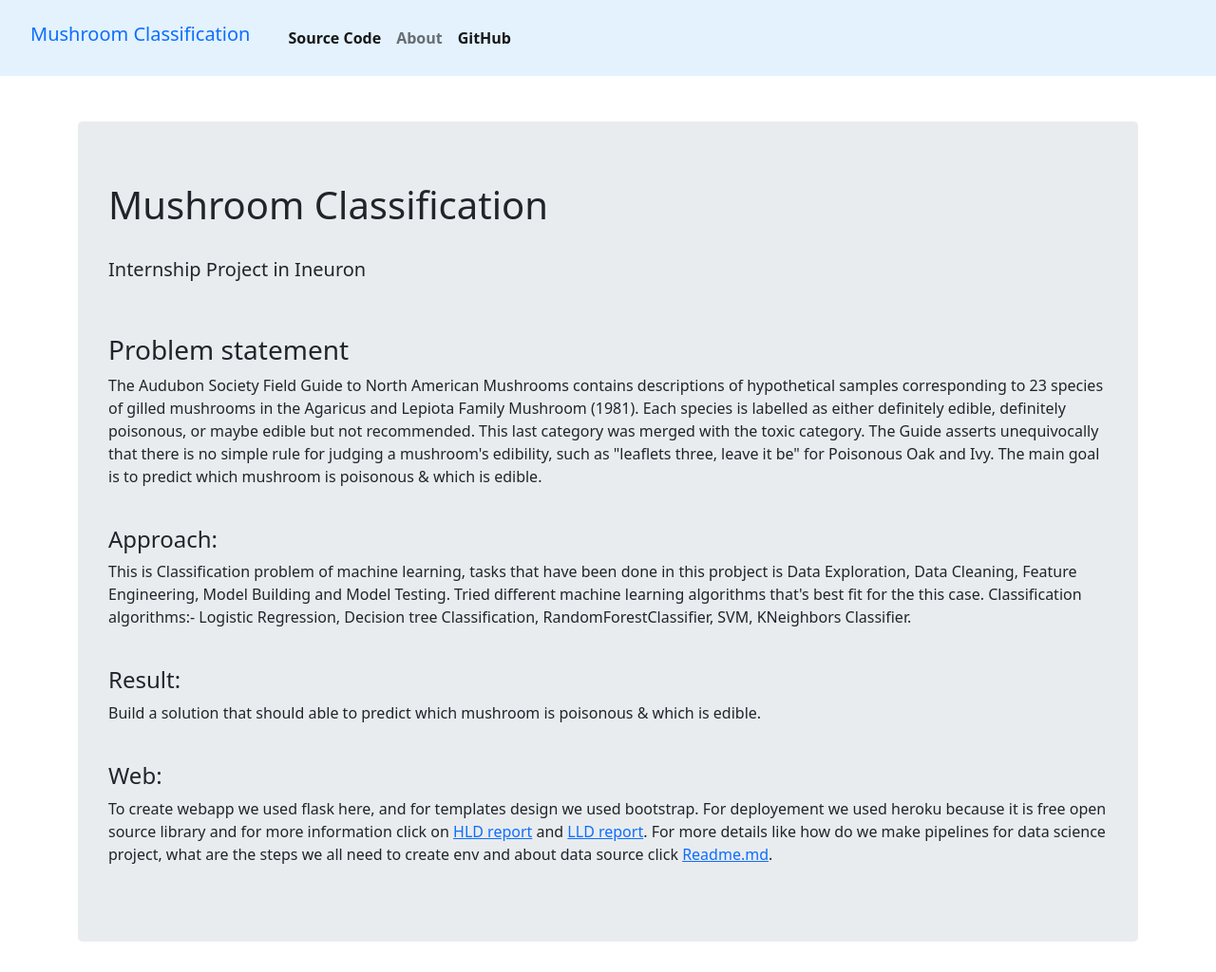
After one commit to Abhi-prasad7042/Mushroom-Classification-end-to-end, a Flask app: page /about in a window 1280 px wide. The commit adds this page. Shown: the whole page at 95% size. Run offline with Flask 2, Linux system fonts and the light colour scheme; parts of the project's set-up code (start-up, migrations or seed data) failed here and were passed over.

Commit message:
web app modify and add one more template

```diff
--- a/app.py
+++ b/app.py
@@ -14,6 +14,10 @@ app = Flask(__name__, template_folder=template_dir)
 def index():
     return render_template("home.html")
 
+@app.route("/about")
+def about():
+    return render_template("about.html")
+
 @app.route('/predict',methods=['POST'])
 def predict():
     final_feat = list(request.form.values())
--- /dev/null
+++ b/webapp/templates/about.html
@@ -0,0 +1,74 @@
+<!DOCTYPE html>
+<html lang="en">
+
+<head>
+    <meta charset="UTF-8">
+    <meta http-equiv="X-UA-Compatible" content="IE=edge">
+    <meta name="viewport" content="width=device-width, initial-scale=1.0">
+    <link rel="stylesheet" href="https://cdn.jsdelivr.net/npm/bootstrap@4.6.1/dist/css/bootstrap.min.css"
+        integrity="sha384-zCbKRCUGaJDkqS1kPbPd7TveP5iyJE0EjAuZQTgFLD2ylzuqKfdKlfG/eSrtxUkn" crossorigin="anonymous">
+    <link href="https://cdn.jsdelivr.net/npm/bootstrap@5.1.3/dist/css/bootstrap.min.css" rel="stylesheet"
+        integrity="sha384-1BmE4kWBq78iYhFldvKuhfTAU6auU8tT94WrHftjDbrCEXSU1oBoqyl2QvZ6jIW3" crossorigin="anonymous">
+    <script src="https://cdn.jsdelivr.net/npm/bootstrap@5.1.3/dist/js/bootstrap.bundle.min.js"
+        integrity="sha384-ka7Sk0Gln4gmtz2MlQnikT1wXgYsOg+OMhuP+IlRH9sENBO0LRn5q+8nbTov4+1p"
+        crossorigin="anonymous"></script>
+    <title>Document</title>
+</head>
+<body>
+    <nav class="navbar navbar-expand-lg navbar-light" style="background-color: #e3f2fd;">
+        <h1 class="navbar-brand"><a class="nav-link" href="{{url_for('index')}}">Mushroom Classification</a></h1>
+        <button class="navbar-toggler" type="button" data-toggle="collapse" data-target="#navbarSupportedContent" aria-controls="navbarSupportedContent" aria-expanded="false" aria-label="Toggle navigation">
+          <span class="navbar-toggler-icon"></span>
+        </button>
+
+        <div class="collapse navbar-collapse" id="navbarSupportedContent">
+          <ul class="navbar-nav mr-auto">
+            <li class="nav-item active">
+              <a class="nav-link" href="https://github.com/Abhi-prasad7042/Mushroom-classification-end-to-end"><b>Source Code</b><span class="sr-only">(current)</span></a>
+            </li>
+            <li class="nav-item disabled">
+              <a class="nav-link" href="{{url_for('about')}}"><b>About</b></a>
+            </li>
+            <li class="nav-item active">
+                <a class="nav-link" href="https://github.com/Abhi-prasad7042"><b>GitHub</b></a>
+            </li>
+          </ul>
+        </div>
+    </nav><br><br>
+
+    <main role="main" class="container">
+        <div class="jumbotron">
+          <h1>Mushroom Classification</h1>
+          <br>
+          <h2 class="lead">Internship Project in Ineuron</h2>
+          <br>
+          <br>
+
+          <h3>Problem statement</h3>
+          <p>The Audubon Society Field Guide to North American Mushrooms contains descriptions of hypothetical samples corresponding to 23 species of gilled mushrooms in the
+            Agaricus and Lepiota Family Mushroom (1981). Each species is labelled as either
+            definitely edible, definitely poisonous, or maybe edible but not recommended. This last
+            category was merged with the toxic category. The Guide asserts unequivocally that
+            there is no simple rule for judging a mushroom's edibility, such as "leaflets three, leave it
+            be" for Poisonous Oak and Ivy.
+            The main goal is to predict which mushroom is poisonous & which is edible.</p>
+
+          <br>
+          <h4>Approach:</h4>
+          <p>This is Classification problem of machine learning, tasks that have been done in this probject is Data Exploration, Data Cleaning, Feature Engineering, Model Building and Model Testing. Tried different machine learning algorithms that's best fit for the this case. Classification algorithms:- Logistic Regression, Decision tree Classification, RandomForestClassifier, SVM, KNeighbors Classifier.</p>
+          <br>
+          <h4>Result:</h4>
+          <p>Build a solution that should able to predict which mushroom is
+            poisonous & which is edible.</p>
+          <br>
+
+          <h4>Web:</h4>
+          <p>To create webapp we used flask here, and for templates design we used bootstrap. For deployement we used heroku because it is free open source library and for more information click on <a href="https://github.com/Abhi-prasad7042/Mushroom-classification-end-to-end/blob/main/docs/HLD%20Report%20Mushroom%20classification.docx?raw=true">HLD report</a> and <a href="https://github.com/Abhi-prasad7042/Mushroom-classification-end-to-end/blob/main/docs/LLD%20Report%20for%20Mushroom%20classification.docx?raw=true">LLD report</a>. For more details like how do we make pipelines for data science project, what are the steps we all need to create env and about data source click <a href="https://github.com/Abhi-prasad7042/Mushroom-classification-end-to-end/blob/main/README.md">Readme.md</a>.</p>
+
+        </div>
+      </main>
+
+
+</body>
+
+</html>
```
Also changed, not shown: webapp/templates/home.html (+20 -12 lines), webapp/templates/predict.html (+29 -5 lines).
